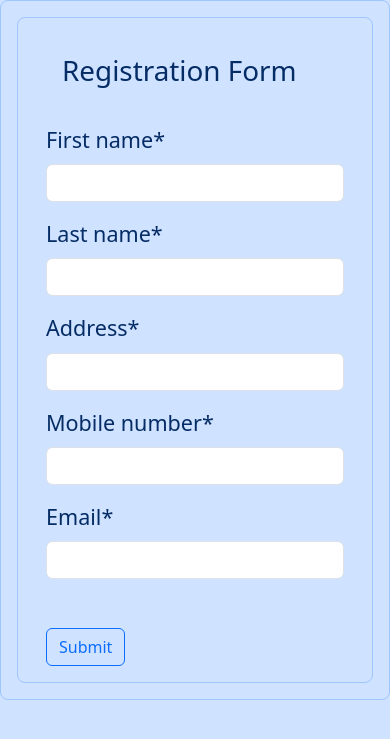
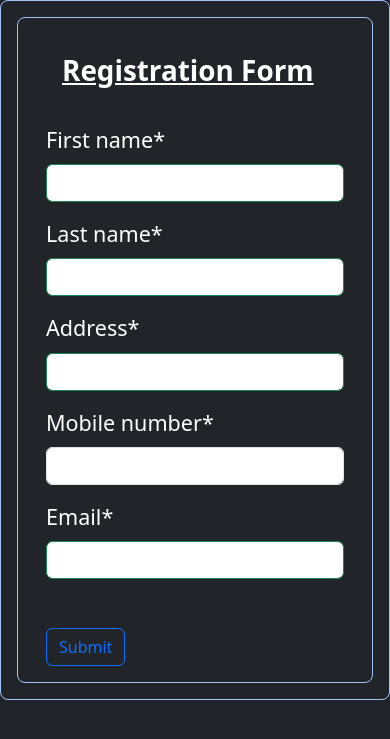
Before and after one commit to yashpurwar09/Django-Registration-Form-Project, a Django app: page / in a window 390 px wide. Shown: the top 739 px of the page. Run offline with Django 5.2, Linux system fonts and the light colour scheme; some libraries are stand-ins or nearby versions.

Commit message:
Added phonenumber field in model using third party package "Django-phonenumber-field" Added validation for one mail one Registration Added base html file to extend on other html file for same appearance of all web page

```diff
--- a/Registration_Form/Form/forms.py
+++ b/Registration_Form/Form/forms.py
@@ -1,5 +1,6 @@
 from django import forms
 from .models import registration_model
+from phonenumber_field.widgets import RegionalPhoneNumberWidget
 
 class Registartion_form(forms.ModelForm):
     class Meta:
@@ -7,19 +8,20 @@ class Registartion_form(forms.ModelForm):
         fields='__all__'
         widgets={
             'first_name':forms.TextInput(attrs={
-              'class':'form-control',
+              'class':'form-control border-success',
             }),
             'last_name':forms.TextInput(attrs={
-              'class':'form-control',
+              'class':'form-control border-success',
             }),
             'address':forms.TextInput(attrs={
-              'class':'form-control',
+              'class':'form-control border-success',
             }),
-            'mobile_number':forms.NumberInput(attrs={
-              'class':'form-control',
-            }),
+            ''''mobile_number':forms.NumberInput(attrs={
+              'class':'form-control border-success',
+            }),'''
+            'mobile_number':RegionalPhoneNumberWidget(region="IN"),
             'email':forms.EmailInput(attrs={
-              'class':'form-control',
+              'class':'form-control border-success',
             }),
         }
     #mobile number validator
--- a/Registration_Form/Form/models.py
+++ b/Registration_Form/Form/models.py
@@ -1,6 +1,7 @@
 from django.db import models
 from django.core.validators import MaxLengthValidator, MinLengthValidator
 from django.core.exceptions import ValidationError
+from phonenumber_field.modelfields import PhoneNumberField
 # Create your models here.
 
 #Custom Validators
@@ -17,5 +18,6 @@ class registration_model(models.Model):
     first_name=models.CharField(max_length=200)
     last_name=models.CharField(max_length=200)
     address=models.CharField(max_length=200)
-    mobile_number=models.IntegerField(validators=[mobile_number_validator])
-    email=models.EmailField(validators=[emailDomainValidator])
+    mobile_number = PhoneNumberField()
+    #mobile_number=models.IntegerField(validators=[mobile_number_validator])
+    email=models.EmailField(unique=True,validators=[emailDomainValidator],error_messages={'unique':'Already Registered!'})
--- a/Registration_Form/Form/templates/base.html
+++ b/Registration_Form/Form/templates/base.html
@@ -17,7 +17,8 @@
       crossorigin="anonymous"
     />
   </head>
-  <body class="p-3 text-primary-emphasis bg-primary-subtle border border-primary-subtle rounded-3">
+  <body class="p-3 text-bg-dark border border-primary-subtle rounded-3">
+    <!--class="p-3 text-primary-emphasis bg-primary-subtle border border-primary-subtle rounded-3"-->
     <!--[if lt IE 7]>
       <p class="browsehappy">
         You are using an <strong>outdated</strong> browser. Please
--- a/Registration_Form/Form/templates/form.html
+++ b/Registration_Form/Form/templates/form.html
@@ -5,10 +5,10 @@ Registration Form
 {% endblock %}
 {% block body %}
 <div
-  class="p-3 text-primary-emphasis bg-primary-subtle border border-primary-subtle rounded-3"
+  class="p-3 text-bg-dark border border-primary-subtle rounded-3"
 >
   <div class="container-fluid">
-    <p class="p-3 fs-1">Registration Form</p>
+    <p class="p-3 fs-1 fw-semibold text-decoration-underline text-sm-center">Registration Form</p>
   </div>
   <div class="container-fluid">
     <form class="fs-4" action="{% url 'create_form' %}" method='POST'>
--- a/Registration_Form/Form/views.py
+++ b/Registration_Form/Form/views.py
@@ -5,7 +5,7 @@ from django.core.mail import send_mail
 # Create your views here.
 def mail(name,email):
     subject="Registration Successful"
-    message=f"Hi {name}, You are registered for"
+    message=f"Hi {name}, You are registered for Sabse Bada Gadha Competetion. I wish you all the best to win the competetion."
     send_mail(subject=subject,message=message,from_email='yashpurwar08@gmail.com',recipient_list=[email],fail_silently=True)
 
 def create_form(request):
@@ -18,6 +18,7 @@ def create_form(request):
             mail(name,email)
             return render(request, 'SubmitForm.html')
         else:
+            print(form)
             return render(request,'form.html',{'form':form})
     context={
         "form":Registartion_form(),
--- a/Registration_Form/Registration_Form/settings.py
+++ b/Registration_Form/Registration_Form/settings.py
@@ -39,7 +39,8 @@ INSTALLED_APPS = [
     'django.contrib.staticfiles',
     'crispy_forms',
     'crispy_bootstrap4',
-    'Form'
+    'Form',
+    'phonenumber_field'
 ]
 
 CRISPY_TEMPLATE_PACK='bootstrap4'
```
Also changed, not shown: Registration_Form/Form/migrations/0007_alter_registration_model_email_and_more.py (added), Registration_Form/db.sqlite3.
